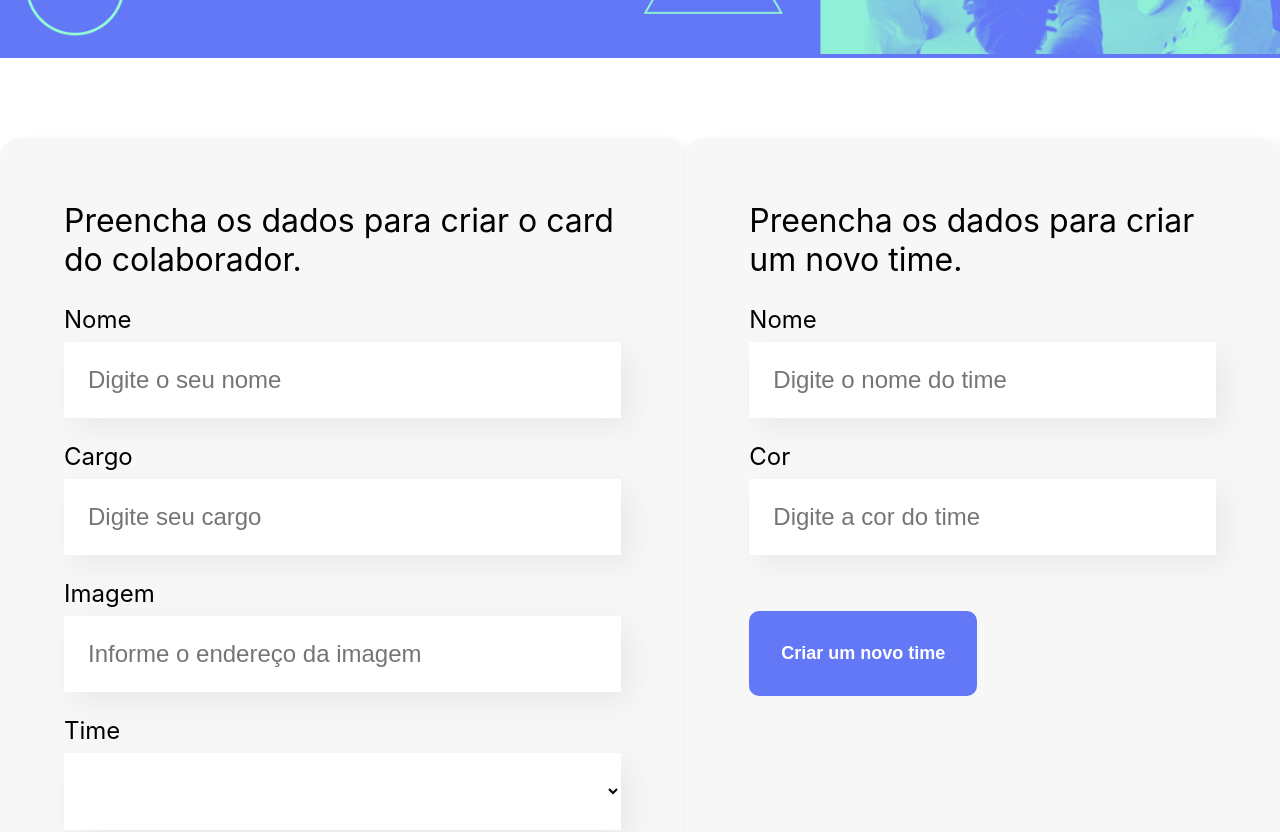
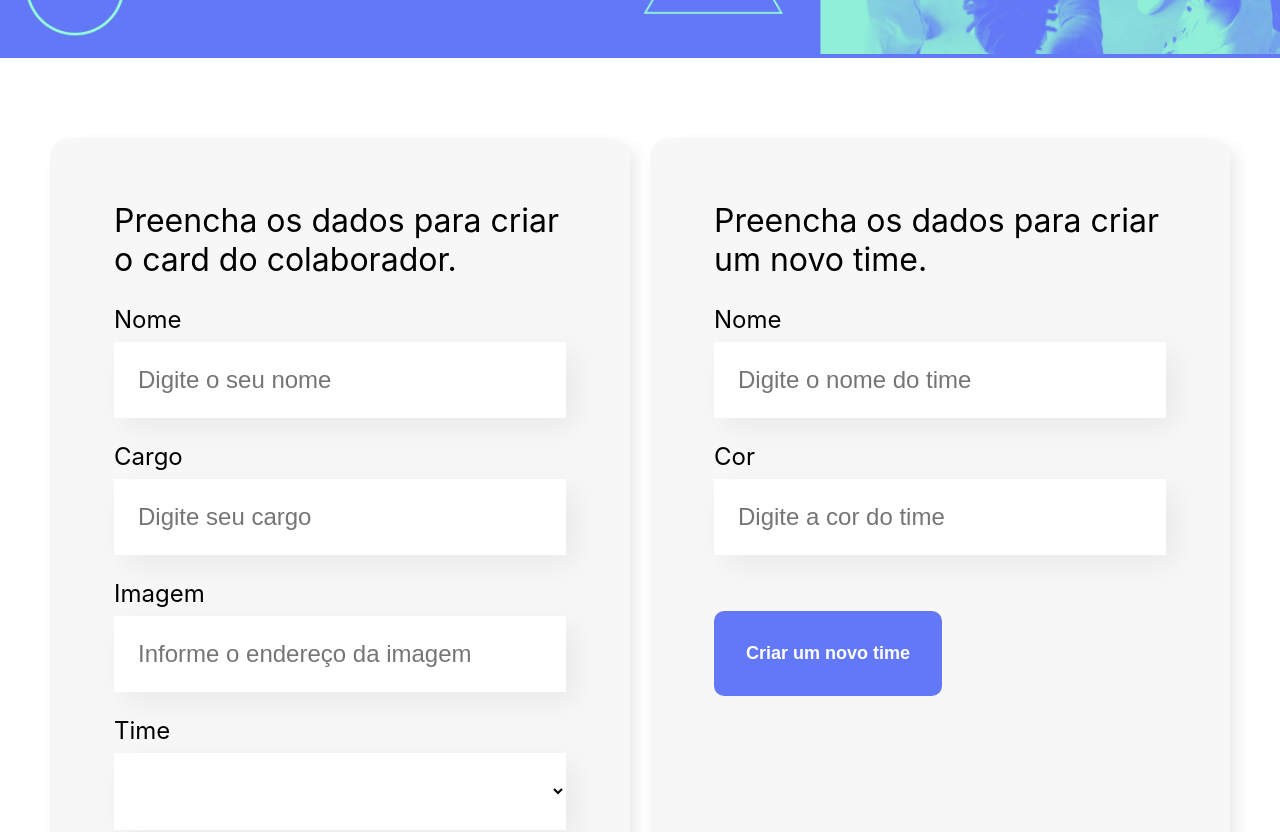
Before and after one commit to Kenichi07/Projetos-React, a React (Create React App) app in the folder organo/: page / in a window 1280 px wide. Shown: the part 440-1272 px from the top of the page. Built offline with nearby package versions, Linux system fonts and the light colour scheme.

Commit message:
styled: refactor style in Formulario

```diff
--- a/organo/src/componentes/Formulario/Formulario.css
+++ b/organo/src/componentes/Formulario/Formulario.css
@@ -1,13 +1,15 @@
 .formulario-container {
   display: flex;
+  gap: 20px;
+  flex-wrap: wrap;
   justify-content: center;
-  margin: 80px 0;
+  margin: 80px 50px;
 }
 .formulario-container .formulario {
-  max-width: 80%;
   background: #f7f7f7;
   box-shadow: 7px 7px 15px rgba(0, 0, 0, 0.08);
   border-radius: 20px;
+  flex: 1;
   padding: 36px 64px;
 }
 .formulario-container .formulario h2 {
```
